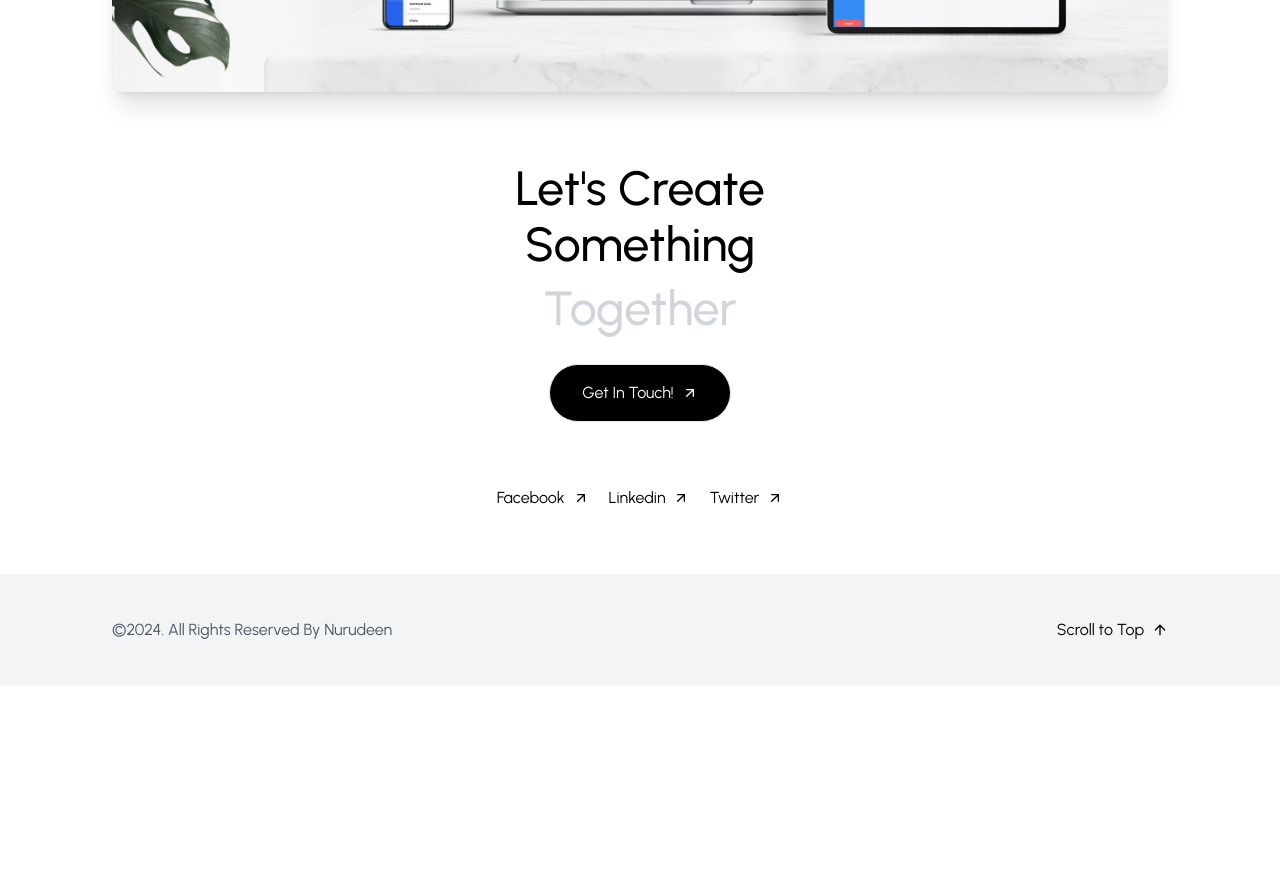
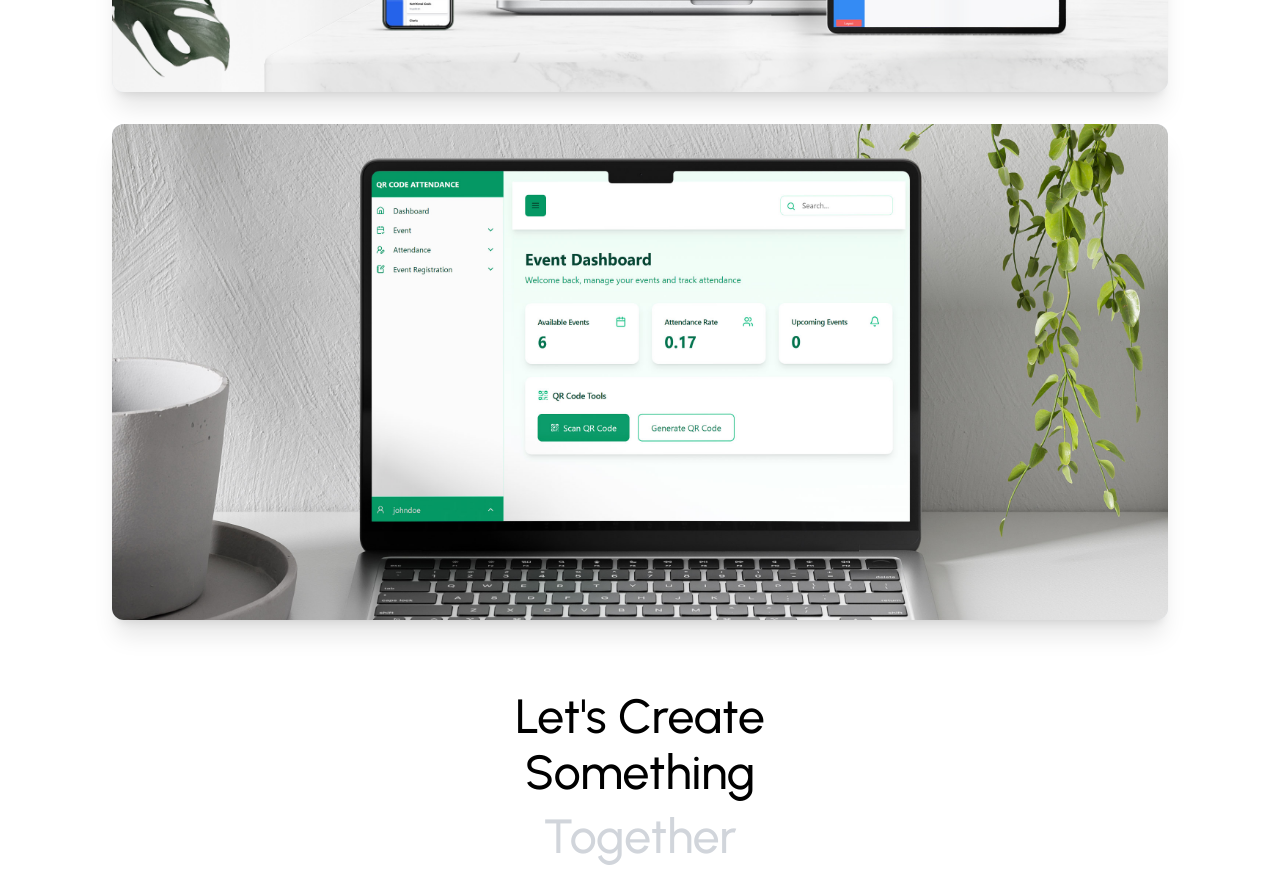
Before and after one commit to nuru484/portfolio, a React (Vite) app: page /projects in a window 1280 px wide. Shown: the part 2000-2890 px from the top of the page. Before the commit the page ends 2686 px from the top, so only its background shows below. Built offline with nearby package versions, Linux system fonts and the light colour scheme.

Commit message:
Added Qr code event management system to the projects

```diff
--- a/src/data/projects.js
+++ b/src/data/projects.js
@@ -5,6 +5,8 @@ import votingSystemDesktop from '../assets/projectImages/voting-system-desktop.j
 import votingSystemMobile from '../assets/projectImages/voting-system-mobile.jpg';
 import nutritionAppDesktop from '../assets/projectImages/nutrition-app-desktop.jpg';
 import nutritionAppMobile from '../assets/projectImages/nutrition-app-mobile.jpg';
+import qrCodeDesktop from '../assets/projectImages/qrcode-desktop.jpg';
+import qrCodeMobile from '../assets/projectImages/qrcode-mobile.jpg';
 
 const projects = [
   {
@@ -37,6 +39,24 @@ const projects = [
     githubUrl: 'https://github.com/nuru484/nutrition-app',
     liveUrl: 'https://nutrition-app-ouxg.onrender.com',
   },
+  {
+    title: 'QR Code Event Management System',
+    description:
+      'A QR code-based event management system that allows users to register for events, generate QR codes, and scan them to check-in. The system also includes an admin panel for managing events, users, and check-ins.',
+    technologies: [
+      'Node.js',
+      'Express',
+      'React',
+      'Tailwind CSS',
+      'Prisma',
+      'QR Code',
+      'JWT',
+    ],
+    desktopImage: qrCodeDesktop,
+    mobileImage: qrCodeMobile,
+    githubUrl: 'https://github.com/nuru484/qrcode-frontend',
+    liveUrl: 'https://qrcode-frontend-lovat.vercel.app/',
+  },
 ];
 
 export default projects;
```
Also changed, not shown: src/assets/projectImages/qrcode-desktop.jpg (added), src/assets/projectImages/qrcode-mobile.jpg (added).
